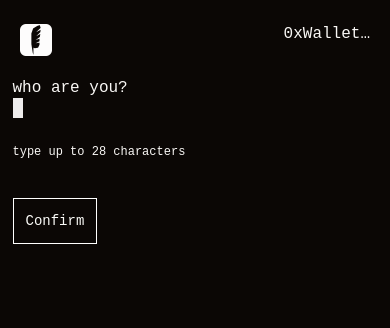
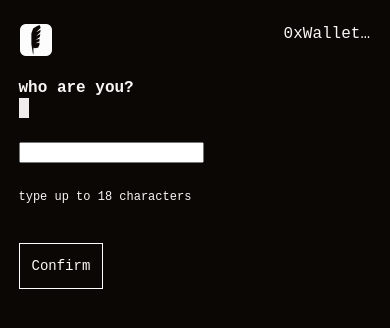
Before and after one commit to estitesc/sonnet, a Next.js app: page /welcome in a window 390 px wide. Shown: the top 328 px of the page. Built offline with nearby package versions, Linux system fonts and the light colour scheme.

Commit message:
Makes it work on mobile too

```diff
--- a/components/UserSetup.tsx
+++ b/components/UserSetup.tsx
@@ -30,15 +30,20 @@ const UserSetup: React.FC<UserSetupProps> = ({onSubmit}) => {
         }}>
         <div style={{
           minWidth: 365,
-          marginLeft: isDesktop ? 72 : 0,
+          marginLeft: isDesktop ? 72 : 12,
         }}>
           <div>
-            <div>who are you?</div>
+            <div style={{fontWeight: 'bold'}}>who are you?</div>
             <div style={{display:'flex'}}>
-              <InputLine value={alias} setValue={setAlias} onSubmit={onSubmitAlias} />
+              <InputLine value={alias} setValue={setAlias} onSubmit={onSubmitAlias} maxLength={18} />
             </div>
+            {
+          !isDesktop &&
+            <input id="hiddenInput" style={{marginTop: 24}} value={alias} />
+        }
+
             <div style={{marginTop: 24, fontSize: 12}}>
-              type up to 28 characters
+              type up to 18 characters
             </div>
           </div>
           <div style={{marginTop: 24}}>
--- a/components/WriteSetup.tsx
+++ b/components/WriteSetup.tsx
@@ -11,8 +11,6 @@ interface WriteSetupProps {
 
 const WriteSetup: React.FC<WriteSetupProps> = ({onSubmit, poemLength, setPoemLength}) => {
     const isDesktop = useIsDesktop();
-
-    // const [poemLength, setPoemLength] = React.useState(14);
 
     const maxLength = poemLength;
     const maxChars = poemLength * 2;
@@ -28,10 +26,9 @@ const WriteSetup: React.FC<WriteSetupProps> = ({onSubmit, poemLength, setPoemLen
         }}>
         <div style={{
           minWidth: 365,
-          marginLeft: isDesktop ? 72 : 0,
+          marginLeft: isDesktop ? 72 : 12,
         }}>
           <div>
-            {/* <div style={{marginBottom: 24}}>Set up your poem</div> */}
             <div>choose a sonnet size</div>
             <div style={{display:'flex'}}>
               <PoemSizeButton size={10} width={28} onClick={() => setPoemLength(10)} isSelected={poemLength === 10} />
```
Also changed, not shown: components/PoemBuilder.tsx (+2 -9 lines).
